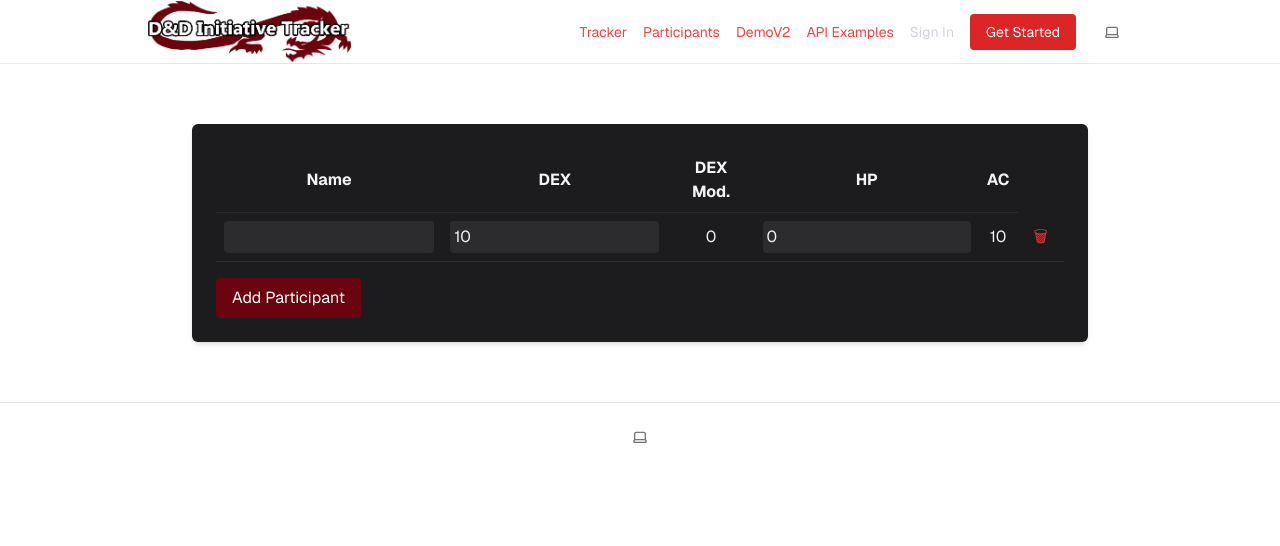
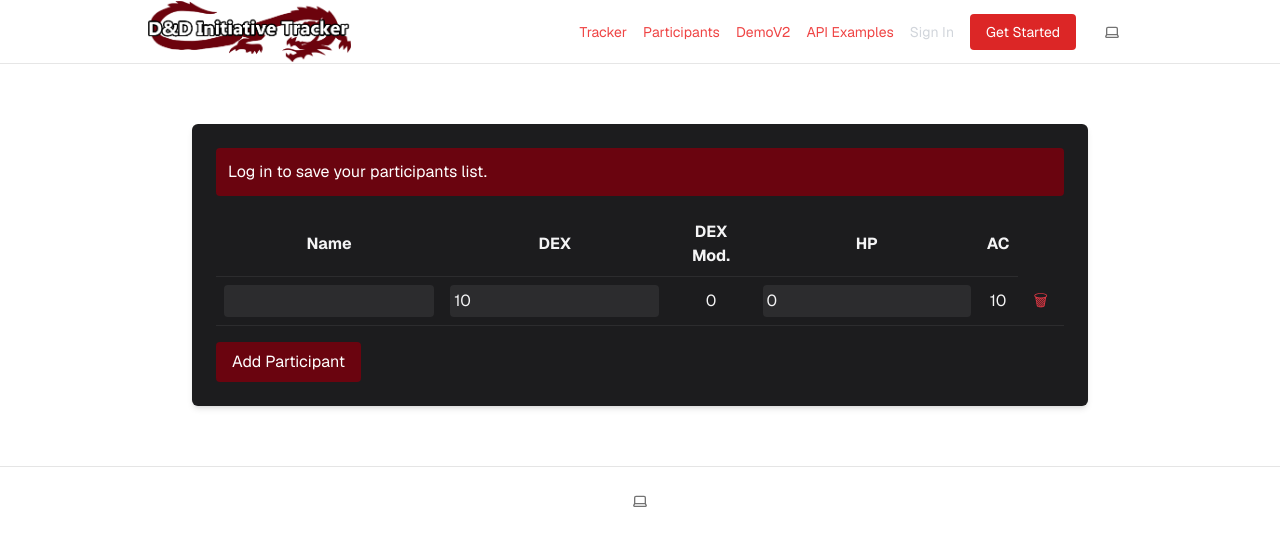
Before and after one commit to rakenduste-programmeerimine-2024/initiative-tracker, a Next.js app: page /participants in a window 1280 px wide. Shown: the top 546 px of the page. Built offline with nearby package versions, Linux system fonts and the light colour scheme; no server answers.

Commit message:
Feat: add notification for not logged in users

```diff
--- a/components/participants.tsx
+++ b/components/participants.tsx
@@ -143,6 +143,13 @@ export default function Participants() {
               {notification}
             </div>
           )}
+
+          {!isLoggedIn && (
+            <div className="mb-4 bg-[#6a040f] text-white p-3 rounded">
+              Log in to save your participants list.
+            </div>
+          )}
+
           <div className="overflow-x-auto">
             <table className="min-w-full table-auto text-[#f4f4f5]">
               <thead>
```
